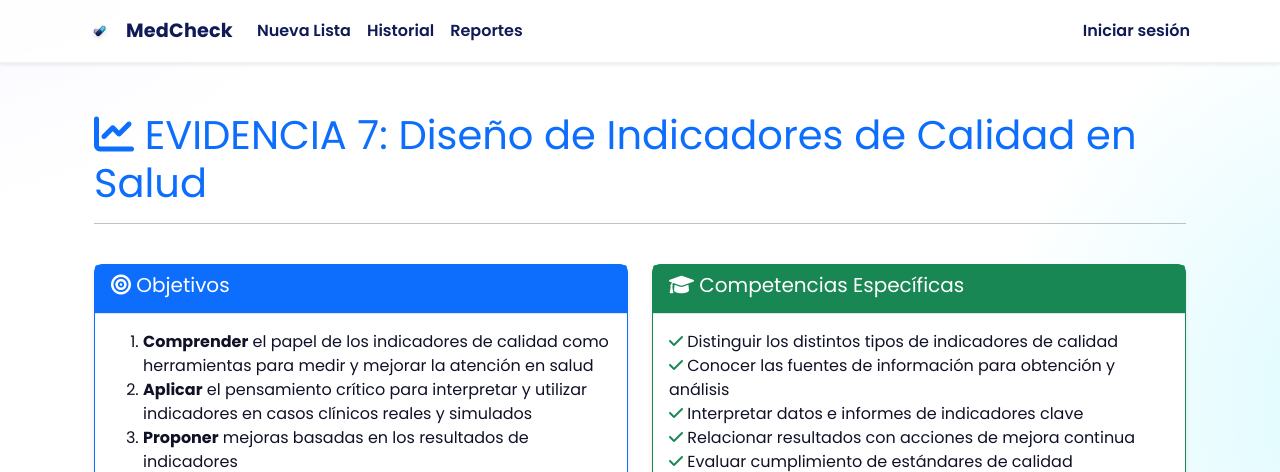
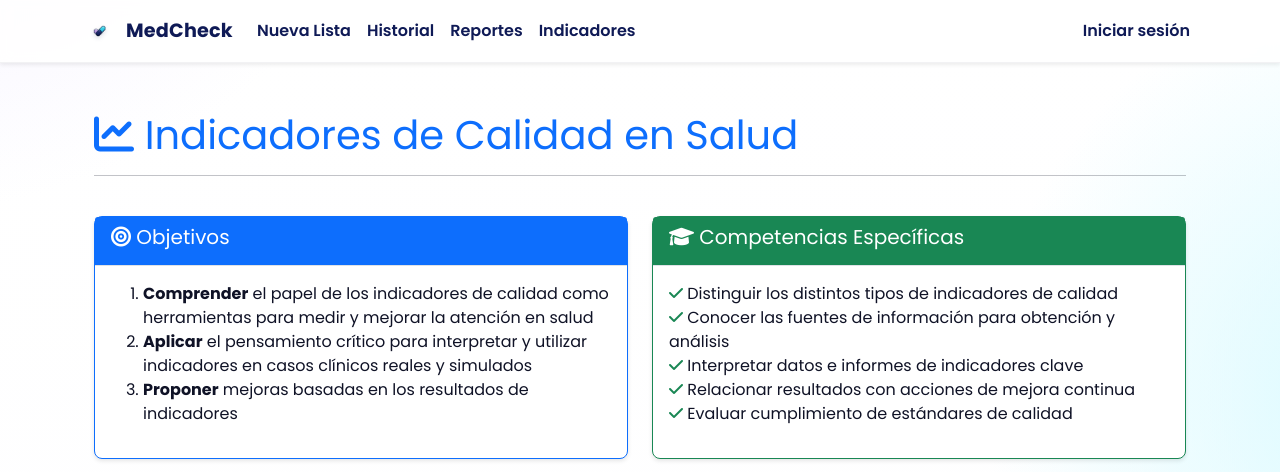
Before and after one commit to angiealadro-dotcom/MEDCHECK, a FastAPI app: page /indicadores-calidad in a window 1280 px wide. Shown: the top 472 px of the page. Run offline with FastAPI, Linux system fonts and the light colour scheme; parts of the project's set-up code (start-up, migrations or seed data) failed here and were passed over.

Commit message:
refactor: remove EVIDENCIA 7 header and add Indicadores tab to navigation

```diff
--- a/templates/base.html
+++ b/templates/base.html
@@ -43,6 +43,9 @@
                     </li>
                     <li class="nav-item">
                         <a class="nav-link" href="/reports/dashboard">Reportes</a>
+                    </li>
+                    <li class="nav-item">
+                        <a class="nav-link" href="/indicadores-calidad">Indicadores</a>
                     </li>
                     {% if current_user and current_user.role == "admin" %}
                     <li class="nav-item">
--- a/templates/indicadores_calidad.html
+++ b/templates/indicadores_calidad.html
@@ -8,7 +8,7 @@
     <div class="row mb-4">
         <div class="col-12">
             <h1 class="text-primary">
-                <i class="fas fa-chart-line"></i> EVIDENCIA 7: Diseño de Indicadores de Calidad en Salud
+                <i class="fas fa-chart-line"></i> Indicadores de Calidad en Salud
             </h1>
             <hr>
         </div>
```
